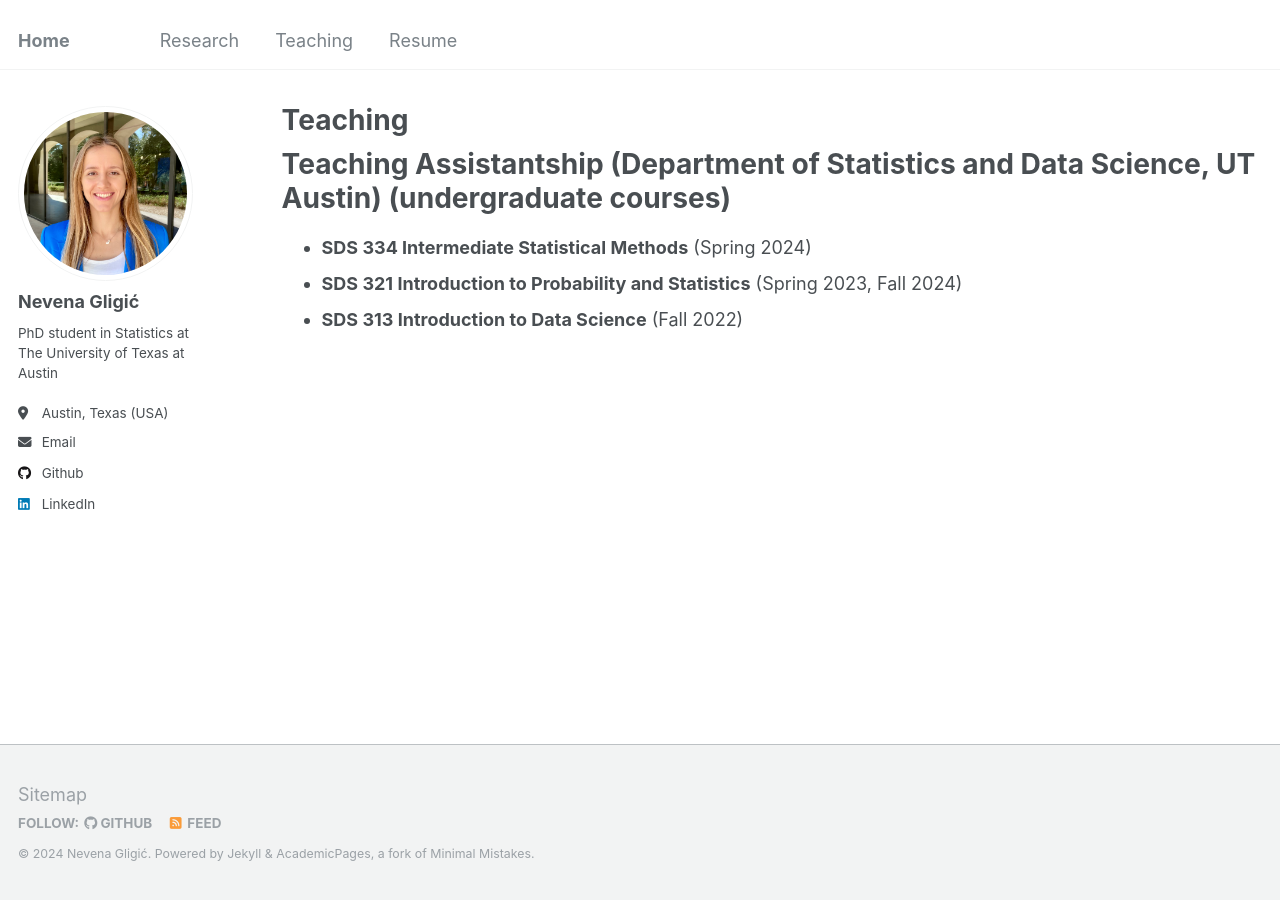
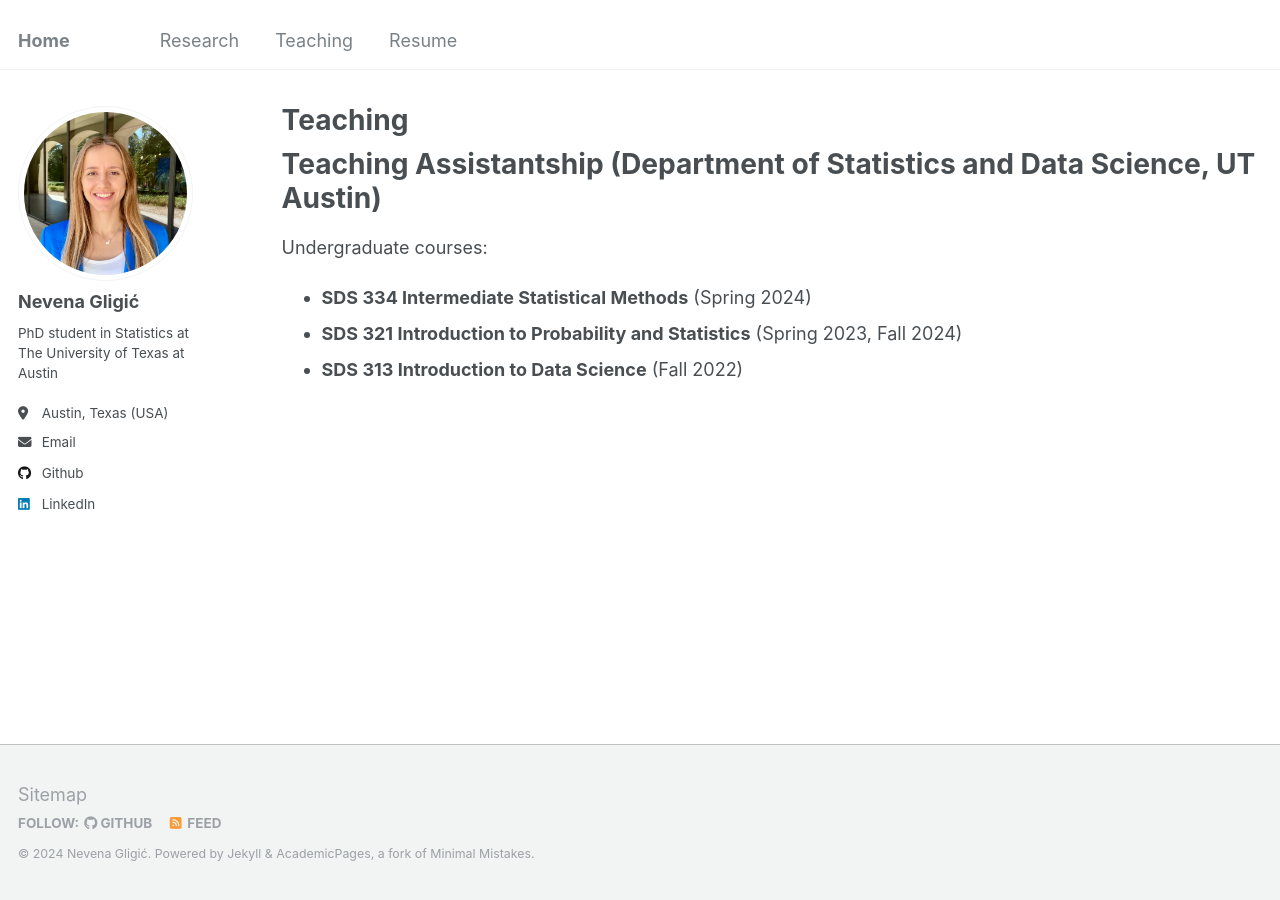
Before and after one commit to NevenaGligic/ngligic, a Jekyll site: the page built from _pages/teaching.md, in a window 1280 px wide. Built offline with Jekyll 4.4.1, drawn with Linux system fonts in a browser that asks for light colours.

```diff
--- a/_pages/teaching.md
+++ b/_pages/teaching.md
@@ -5,8 +5,9 @@ permalink: /teaching/
 author_profile: true
 ---
 
-Teaching Assistantship (Department of Statistics and Data Science, UT Austin) (undergraduate courses)
+Teaching Assistantship (Department of Statistics and Data Science, UT Austin)
 ====
+Undergraduate courses:
 * **SDS 334 Intermediate Statistical Methods** (Spring 2024)
 * **SDS 321 Introduction to Probability and Statistics** (Spring 2023, Fall 2024)
 * **SDS 313 Introduction to Data Science** (Fall 2022)
```
